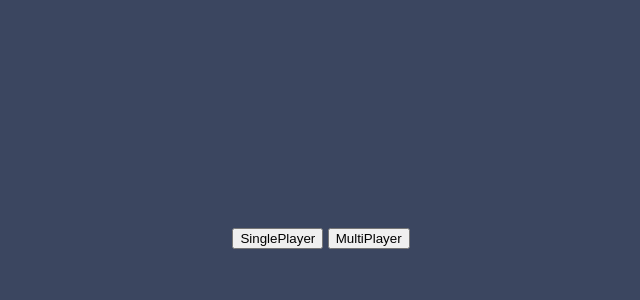
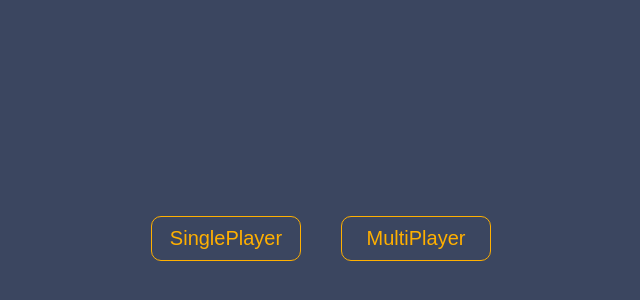
Before and after one commit to nathan-cool/Tic-Tac-Toe, a plain HTML site: page index.html in a window 1280 px wide. Shown: the part 162-462 px from the top of the page, without its empty margins (319-959 px from the left). Drawn offline with Linux system fonts and the light colour scheme.

Commit message:
Edited CSS of my game controls

```diff
--- a/assets/css/style.css
+++ b/assets/css/style.css
@@ -37,7 +37,7 @@ html, body {
 }
 
 h2{
-    font-family:'Franklin Gothic Medium', 'Arial Narrow', Arial, sans-serif
+    font-family:'Franklin Gothic Medium', 'Arial Narrow', Arial, sans-serif;
     margin-bottom: 10px;
     padding: 20px
 }
@@ -116,19 +116,24 @@ h2{
     margin: 10px;
     padding: 10px;
     display: none;
+
+
 }
 
 /* Reset button styling */
 #reset {
-    margin: 20px auto;
+    margin: 20px ;
     padding: 10px;
     border-radius: 10px;
-    background-color: black;
-    color: white;
-    border: 1px solid white;
+    background-color: #3b4660;
+    color: #FFB000;
+    border: 1px solid #FFB000;
     font-size: 20px;
     cursor: pointer;
+    width: 150px;
+    max-width: 250px;
     display: none;
+
 }
 
 /* Styling for turn container */
@@ -150,6 +155,31 @@ h2{
     cursor: pointer;
 }
 
+#gameControls{
+    display: flex;
+    align-items: center;
+    justify-content: center;
+    flex-direction: column;
+
+}
+#gameControls button{
+    margin: 20px;
+    padding: 10px;
+    border-radius: 10px;
+    background-color: #3b4660;
+    color: #FFB000;
+    border: 1px solid #FFB000;
+    font-size: 20px;
+    cursor: pointer;
+    width: 150px;
+    max-width: 250px;
+}
+
+#gameControls button:hover{
+    background-color:#FFB000;
+    color:#3b4660
+}
+
 /* Hover effect for start button */
 #start:hover {
     animation: jiggle 0.5s ease-in 1;
@@ -167,3 +197,10 @@ h2{
 .jiggle {
     animation: jiggle 0.5s ease-in-out;
 }
+
+@media only screen and (min-width: 769px) {
+    #gameControls {
+    flex-direction: row;
+
+}
+}
```
Also changed, not shown: index.html (+0 -1 lines).
